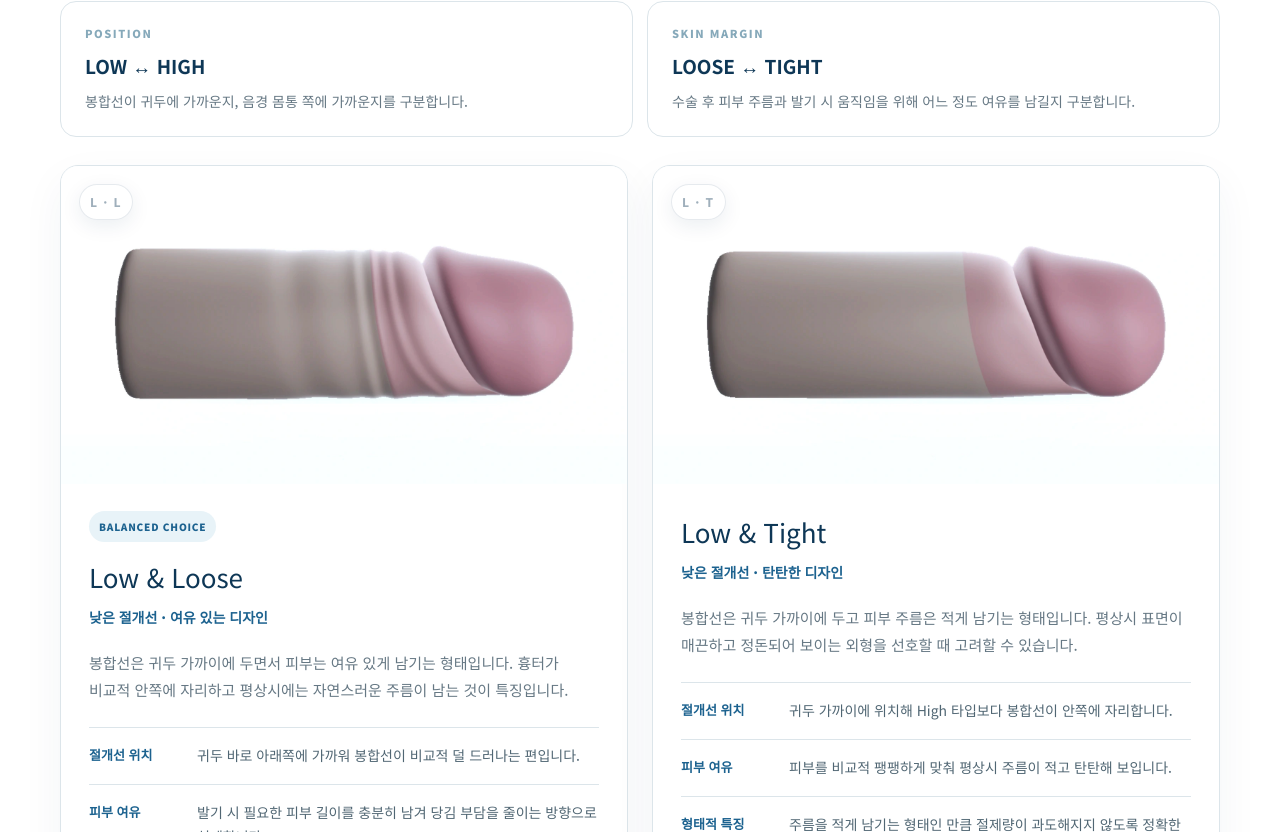
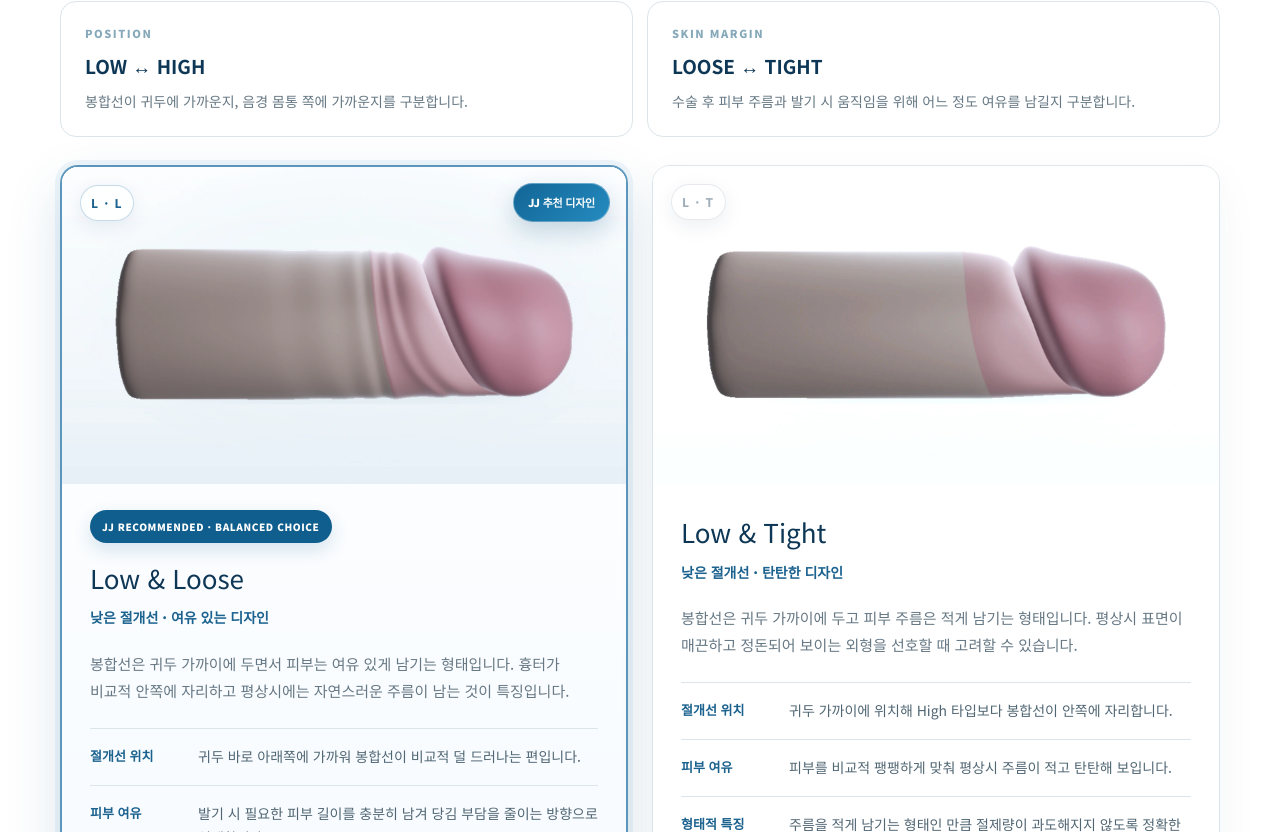
Before and after one commit to i8d8e8a8/jj-preservation-circumcision-page-preview, a Next.js app: page / in a window 1280 px wide. Shown: the part 2588-3420 px from the top of the page. Built offline with nearby package versions, Linux system fonts and the light colour scheme.

Commit message:
Update recommended Low and Loose design

```diff
--- a/app/globals.css
+++ b/app/globals.css
@@ -587,11 +587,25 @@ img {
 }
 
 .design-card {
+  position: relative;
   overflow: hidden;
   border: 1px solid var(--line);
   border-radius: 18px;
   background: var(--white);
   box-shadow: 0 16px 44px rgba(31, 67, 89, 0.05);
+}
+
+.design-card.recommended {
+  border: 2px solid rgba(31, 112, 164, 0.72);
+  background: linear-gradient(180deg, #ffffff 0%, #f5faff 100%);
+  box-shadow:
+    0 22px 54px rgba(25, 92, 137, 0.16),
+    0 0 0 5px rgba(55, 143, 196, 0.08);
+}
+
+.design-card.recommended .design-code {
+  border-color: rgba(31, 112, 164, 0.25);
+  color: var(--blue);
 }
 
 .design-visual {
@@ -623,6 +637,22 @@ img {
   letter-spacing: 0.12em;
 }
 
+.recommend-ribbon {
+  position: absolute;
+  top: 16px;
+  right: 16px;
+  z-index: 3;
+  border: 1px solid rgba(255, 255, 255, 0.32);
+  border-radius: 999px;
+  background: linear-gradient(135deg, #126596, #258bbf);
+  padding: 9px 14px;
+  box-shadow: 0 10px 24px rgba(16, 83, 124, 0.22);
+  color: #fff;
+  font-size: 11px;
+  font-weight: 900;
+  letter-spacing: -0.02em;
+}
+
 .design-content {
   padding: 26px 28px 0;
 }
@@ -651,12 +681,13 @@ img {
   display: inline-flex;
   margin: 0 0 13px;
   border-radius: 999px;
-  background: #e8f3f8;
-  padding: 7px 10px;
-  color: var(--blue);
-  font-size: 9px;
+  background: #0f5e8d;
+  padding: 8px 12px;
+  box-shadow: 0 7px 18px rgba(15, 94, 141, 0.16);
+  color: #fff;
+  font-size: 10px;
   font-weight: 900;
-  letter-spacing: 0.08em;
+  letter-spacing: 0.06em;
 }
 
 .design-details {
@@ -711,6 +742,10 @@ img {
   border-radius: 18px;
   background: var(--mist);
   padding: 34px 42px;
+}
+
+.design-card.recommended .design-note {
+  background: #e9f4fa;
 }
 
 .decision-card h3 {
--- a/app/page.tsx
+++ b/app/page.tsx
@@ -9,7 +9,7 @@ const designs = [
     code: "L · L",
     title: "Low & Loose",
     label: "낮은 절개선 · 여유 있는 디자인",
-    image: "circum-type-low-loose-v3.webp",
+    image: "circum-type-low-loose-v4.webp",
     summary:
       "봉합선은 귀두 가까이에 두면서 피부는 여유 있게 남기는 형태입니다. 흉터가 비교적 안쪽에 자리하고 평상시에는 자연스러운 주름이 남는 것이 특징입니다.",
     details: [
@@ -367,7 +367,10 @@ export default function Home() {
           </div>
           <div className="design-grid">
             {designs.map((design) => (
-              <article className={`design-card ${design.tone}`} key={design.title}>
+              <article
+                className={`design-card ${design.tone} ${design.recommended ? "recommended" : ""}`}
+                key={design.title}
+              >
                 <div className="design-visual">
                   <Image
                     src={`${ASSET_BASE}/medical/${design.image}`}
@@ -377,10 +380,13 @@ export default function Home() {
                     className="design-medical-image"
                   />
                   <span className="design-code">{design.code}</span>
+                  {design.recommended ? (
+                    <span className="recommend-ribbon">JJ 추천 디자인</span>
+                  ) : null}
                 </div>
                 <div className="design-content">
                   {design.recommended ? (
-                    <span className="recommend-badge">BALANCED CHOICE</span>
+                    <span className="recommend-badge">JJ RECOMMENDED · BALANCED CHOICE</span>
                   ) : null}
                   <h3>{design.title}</h3>
                   <p className="design-label">{design.label}</p>
```
Also changed, not shown: public/medical/circum-type-low-loose-v4.webp (added).
